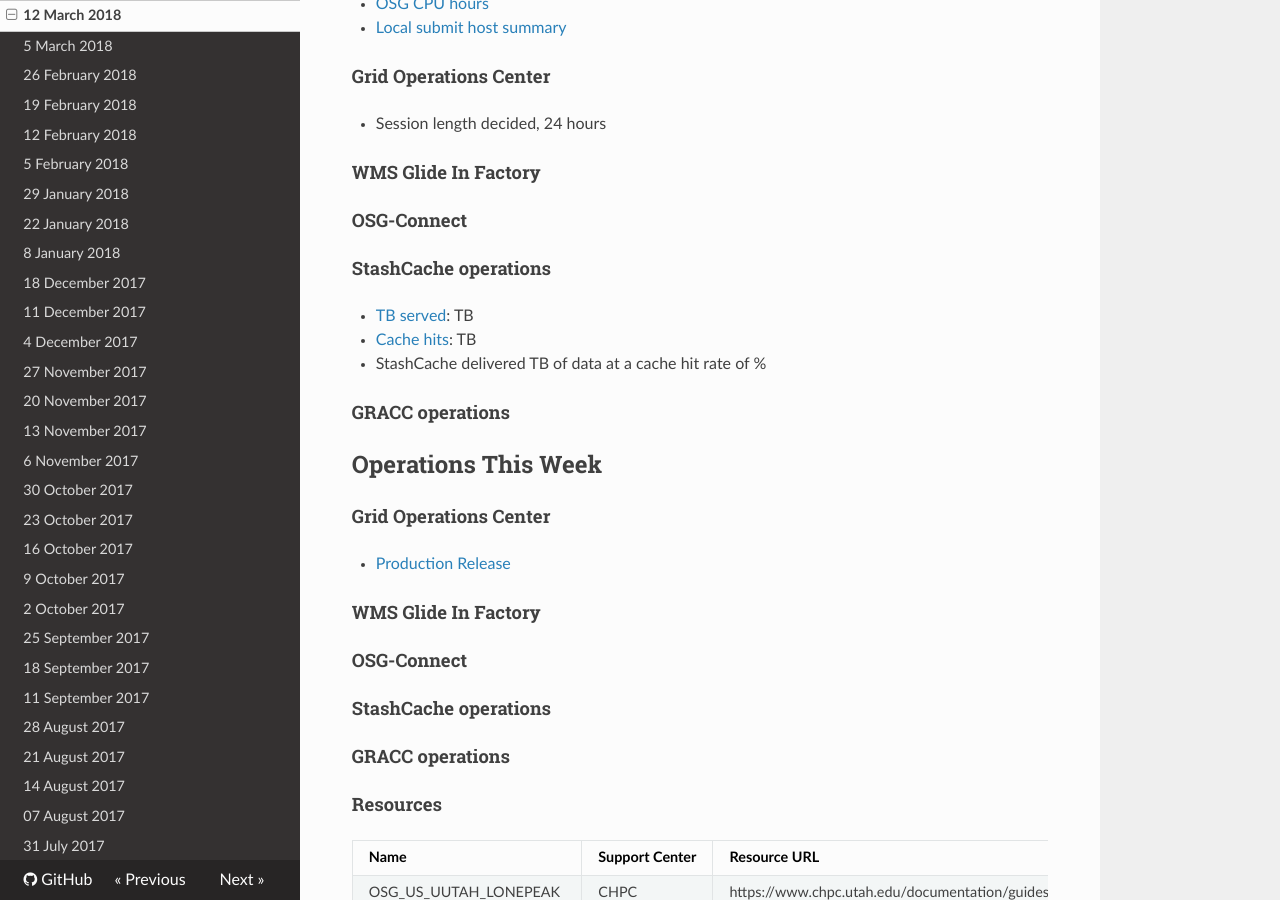
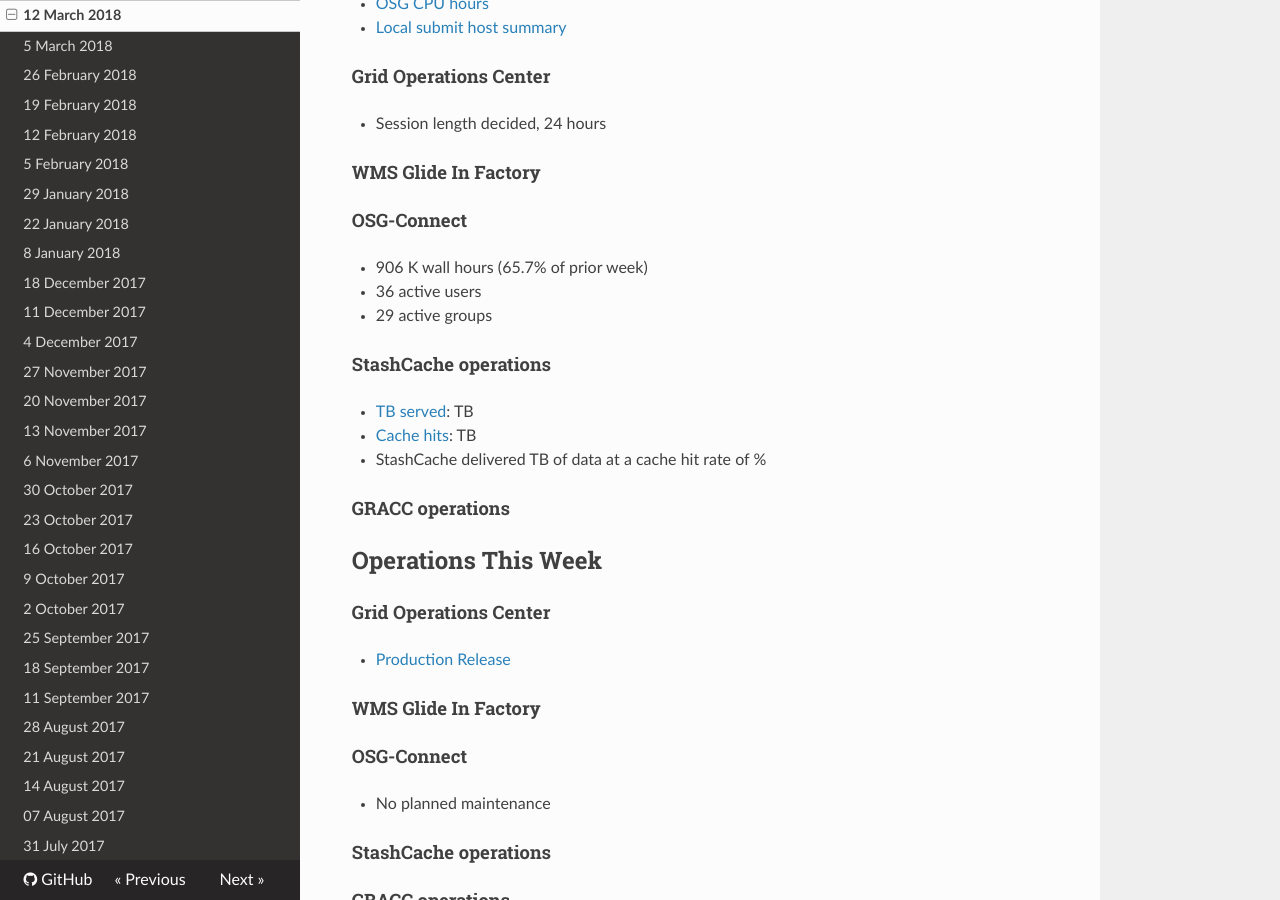
Before and after one commit to osg-htc/operations, an MkDocs documentation site: the page built from docs/WeeklyMinutes/12Mar2018.md, in a window 1280 px wide and 900 px high, scrolled down 659 px. Built offline with MkDocs 1.6.1, drawn with Linux system fonts in a browser that asks for light colours; nearby versions of some CDN libraries; old or Windows-style settings are respelled for this version of MkDocs.

Commit message:
OSG Connect updates

```diff
--- a/docs/WeeklyMinutes/12Mar2018.md
+++ b/docs/WeeklyMinutes/12Mar2018.md
@@ -25,6 +25,9 @@
 #### WMS Glide In Factory
 
 #### OSG-Connect
+   * 906 K wall hours (65.7% of prior week)
+   * 36 active users
+   * 29 active groups
 
 #### StashCache operations
    * [TB served](http://tinyurl.com/ydaereyo): TB
@@ -41,6 +44,7 @@
 #### WMS Glide In Factory
 
 #### OSG-Connect
+   * No planned maintenance
 
 #### StashCache operations
 
```
